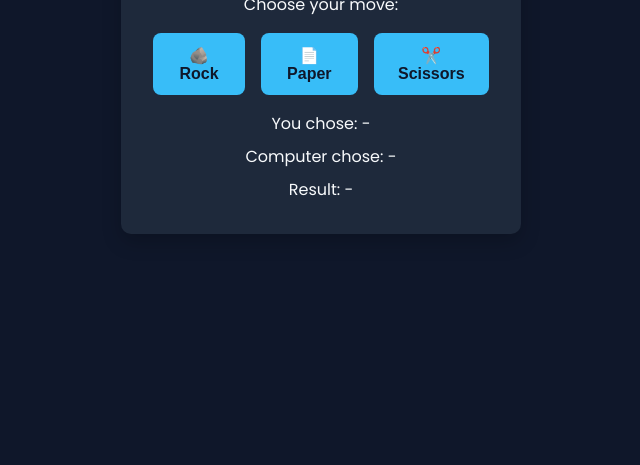
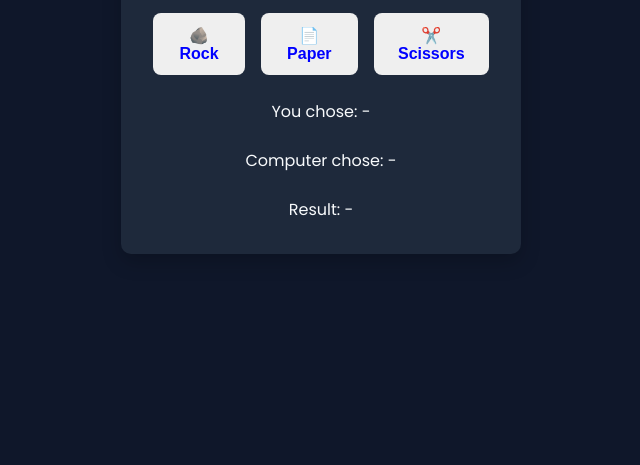
Before and after one commit to Yakdro/rock-paper-scissors-day-04, a plain HTML site: page rock-paper-scissors-day-04/index.html in a window 1280 px wide. Shown: the part 335-800 px from the top of the page, without its empty margins (319-959 px from the left). Drawn offline with Linux system fonts and the light colour scheme.

Commit message:
Update style.css

```diff
--- a/rock-paper-scissors-day-04/style.css
+++ b/rock-paper-scissors-day-04/style.css
@@ -41,16 +41,16 @@ button {
   border: none;
   border-radius: 8px;
   cursor: pointer;
-  background-color: #38bdf8;
-  color: #0f172a;
+  background-color: #red;
+  color: blue;
   font-weight: bold;
-  transition: 0.3s ease;
+  transition: 3.3s ease;
 }
 
 button:hover {
-  background-color: #0ea5e9;
+  ackground-color: #0ea5e9;
 }
 
 .result-box p {
-  margin-top: 0.5rem;
+  margin-top: 1.5rem;
 }
```
